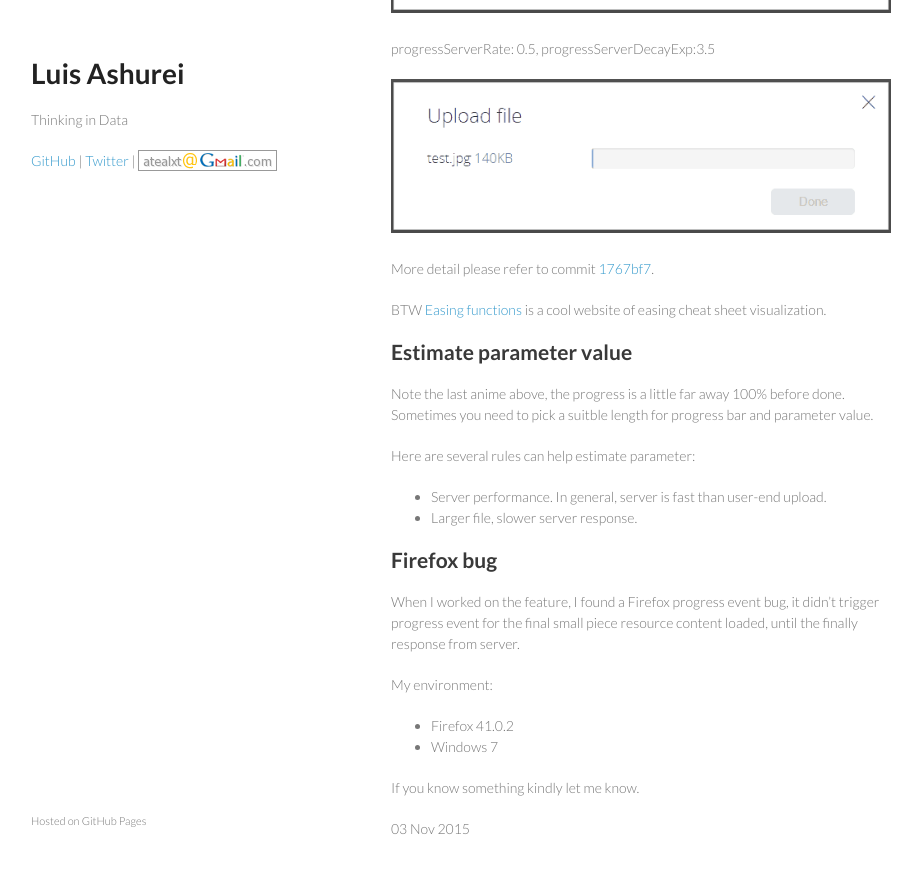
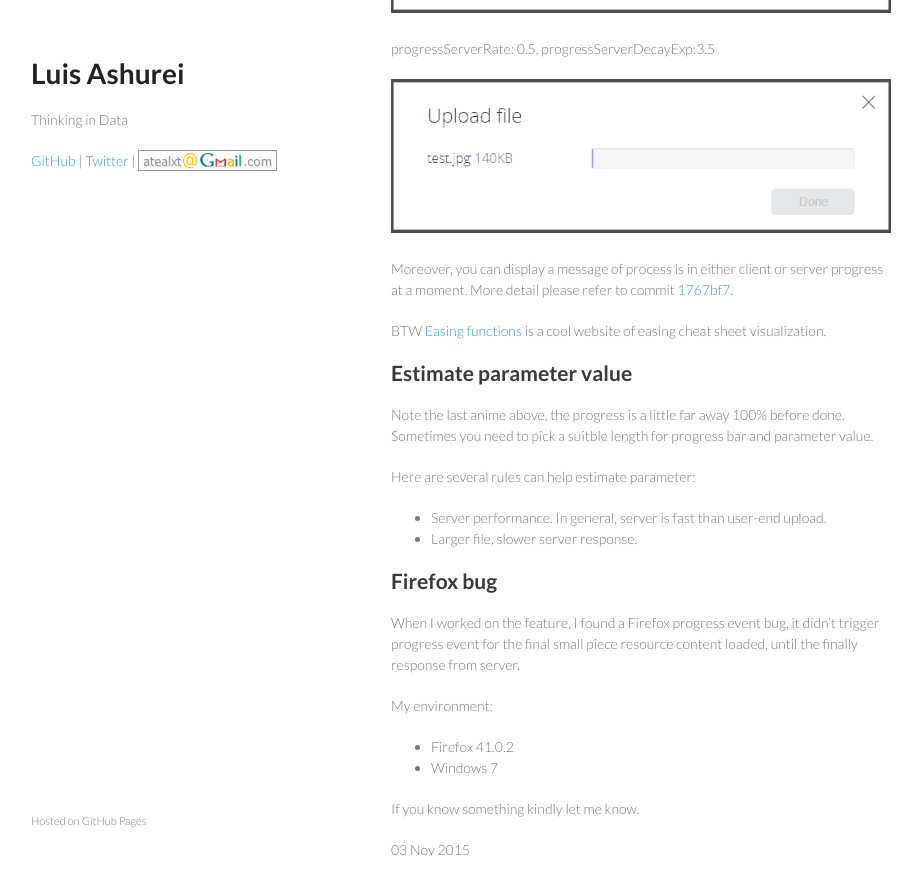
Before and after one commit to atealxt/atealxt.github.io, a Jekyll site: the page built from _posts/2015-11-03-file-upload-server-progress-estimation.md, in a window 1280 px wide and 900 px high, scrolled down 2272 px. Shown: the top 894 px of the window, without its empty margins (179-1101 px from the left). Built offline with Jekyll 4.4.1, drawn with Linux system fonts in a browser that asks for light colours; comment, search, counter and statistics services are not loaded.

Commit message:
Update 2015-11-03-file-upload-server-progress-estimation.md

```diff
--- a/_posts/2015-11-03-file-upload-server-progress-estimation.md
+++ b/_posts/2015-11-03-file-upload-server-progress-estimation.md
@@ -99,6 +99,7 @@ progressServerRate: 0.5, progressServerDecayExp:3.5
 
 ![rate=0.5 and exp=3.5](http://atealxt.github.io/images/20151103/03_server_0p5_3p5.gif "rate=0.5 and exp=3.5")
 
+Moreover, you can display a message of process is in either client or server progress at a moment.
 More detail please refer to commit [1767bf7](https://github.com/atealxt/jQuery-File-Upload/commit/1767bf75f9c7bedcd393b4208cf55d6cfe671645).
 
 BTW [Easing functions](http://easings.net/) is a cool website of easing cheat sheet visualization.
```
